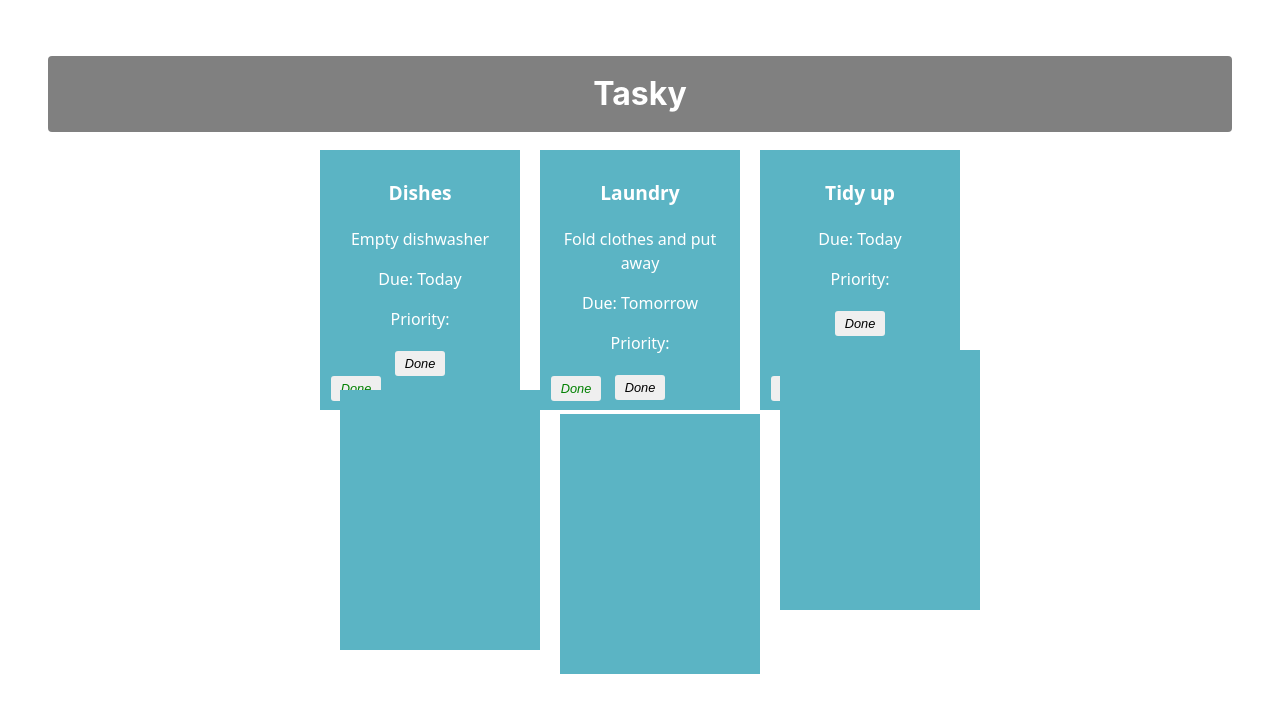
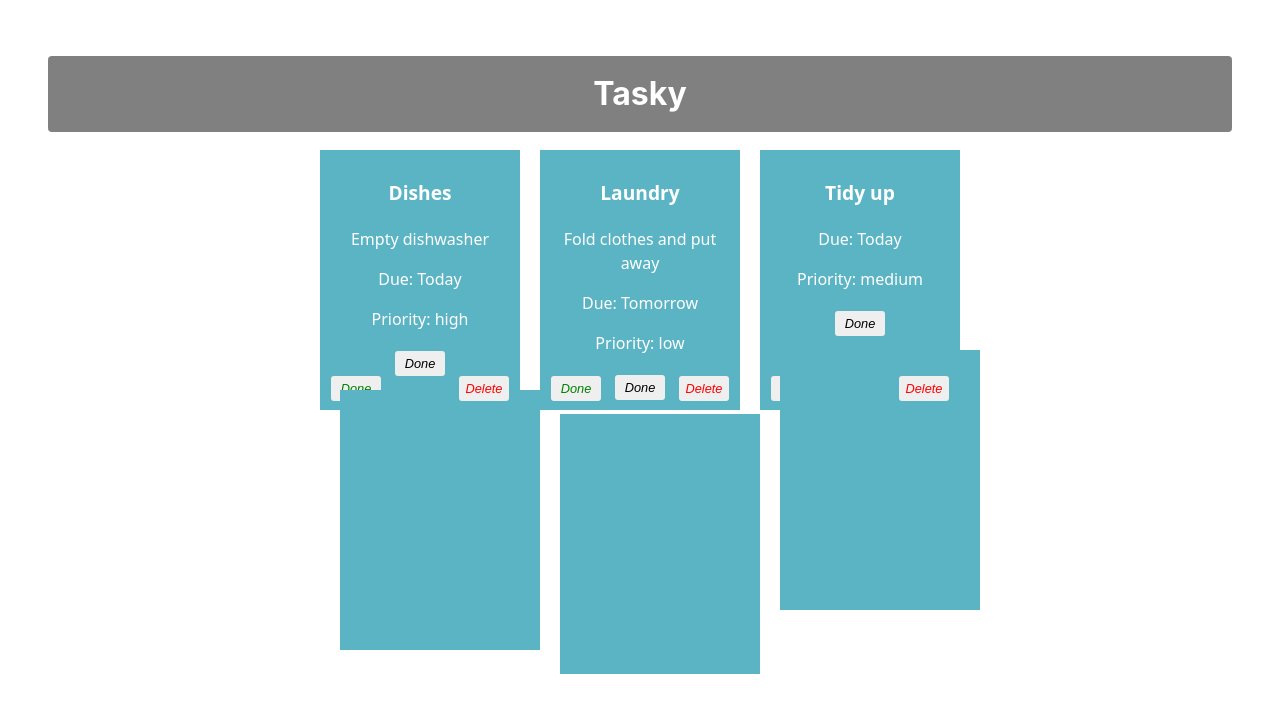
Before and after one commit to MinaRins/react-basics-labs, a React (Vite) app in the folder tasky/: page / in a window 1280 px wide. Shown: the top 712 px of the page. Built offline with nearby package versions, Linux system fonts and the light colour scheme.

Commit message:
delete a task

```diff
--- a/tasky/src/App.css
+++ b/tasky/src/App.css
@@ -57,3 +57,10 @@
   left: 5px;
   color: green;
 }
+
+.deleteButton {
+  position: absolute;
+  bottom: 5px;
+  right: 5px;
+  color: red;
+}
--- a/tasky/src/App.jsx
+++ b/tasky/src/App.jsx
@@ -11,20 +11,33 @@
     ]
   });
 
+  const doneHandler = (taskIndex) => {
+    const tasks = [...taskState.tasks];
+    tasks[taskIndex].done = !tasks[taskIndex].done;
+    setTaskState({ tasks });
+  };
+
+  const deleteHandler = (taskIndex) => {
+    const tasks = [...taskState.tasks];
+    tasks.splice(taskIndex, 1);
+    setTaskState({ tasks });
+  };
+
   return (
     <div className="container">
       <h1>Tasky</h1>
       {taskState.tasks.map((task, index) => (
         <Task
+          key={task.id}
           title={task.title}
           description={task.description}
           deadline={task.deadline}
-      key={task.id}
+          priority={task.priority}
           done={task.done}
           markDone={() => doneHandler(index)}
+          onDelete={() => deleteHandler(index)}
         />
       ))}
-
     </div>
   );
 }
--- a/tasky/src/components/Task.jsx
+++ b/tasky/src/components/Task.jsx
@@ -8,6 +8,8 @@
       <button onClick={props.markDone}>Done</button>
       <button onClick={props.markDone} className='doneButton'>Done</button>
       <div className="card" style={{backgroundColor: props.done ? 'lightgrey' : '#5bb4c4'}}></div>
+          <button className='deleteButton' onClick={props.deleteTask}>Delete</button>
+
     </div>
 
 
```
Also changed, not shown: 1 other file (tests, documents, lock files or other folders). Lines whose indentation alone changed are shown as unchanged.
